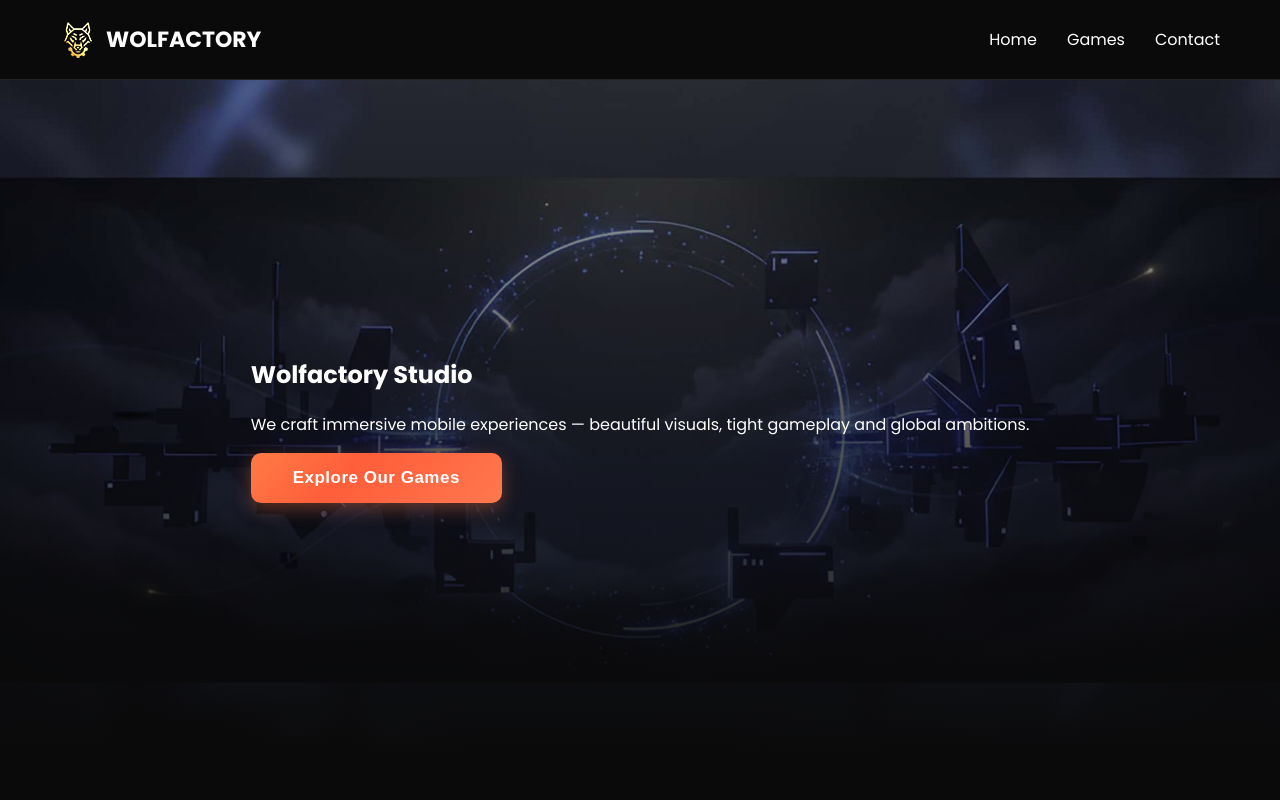
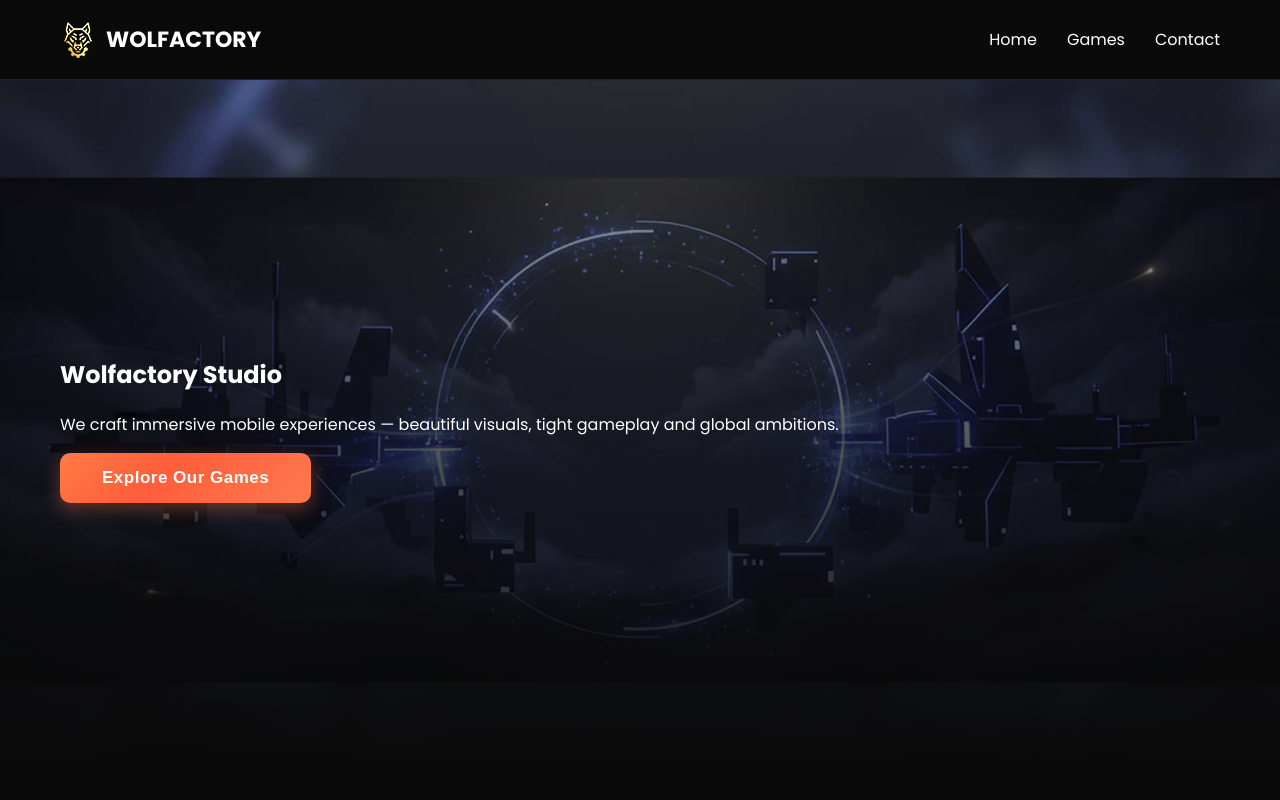
Before and after one commit to phamthang87/wolfactory, a Next.js app: page / in a window 1280 px wide. Shown: the top 800 px of the page. Built offline with nearby package versions, Linux system fonts and the light colour scheme.

Commit message:
Update globals.css

```diff
--- a/styles/globals.css
+++ b/styles/globals.css
@@ -31,7 +31,8 @@ a {
 /* COMMON UTILITIES */
 .container {
   max-width: 1200px;
-  margin: auto;
+  width: 100%;
+  margin: 0 auto;
   padding: 0 20px;
 }
 
```
